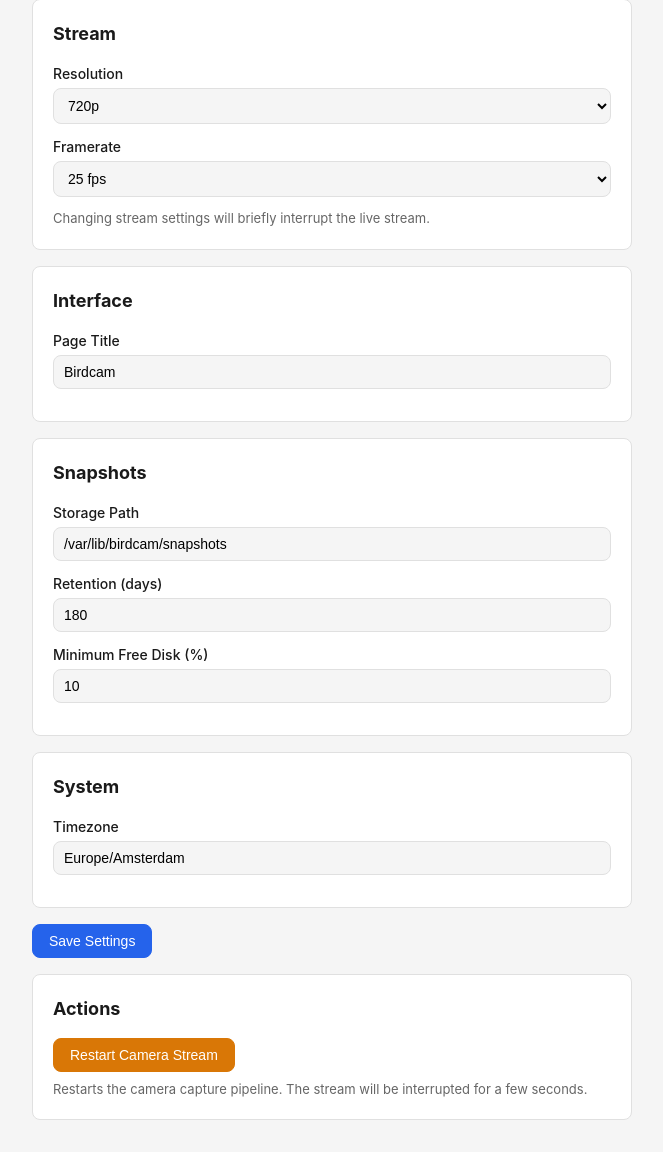
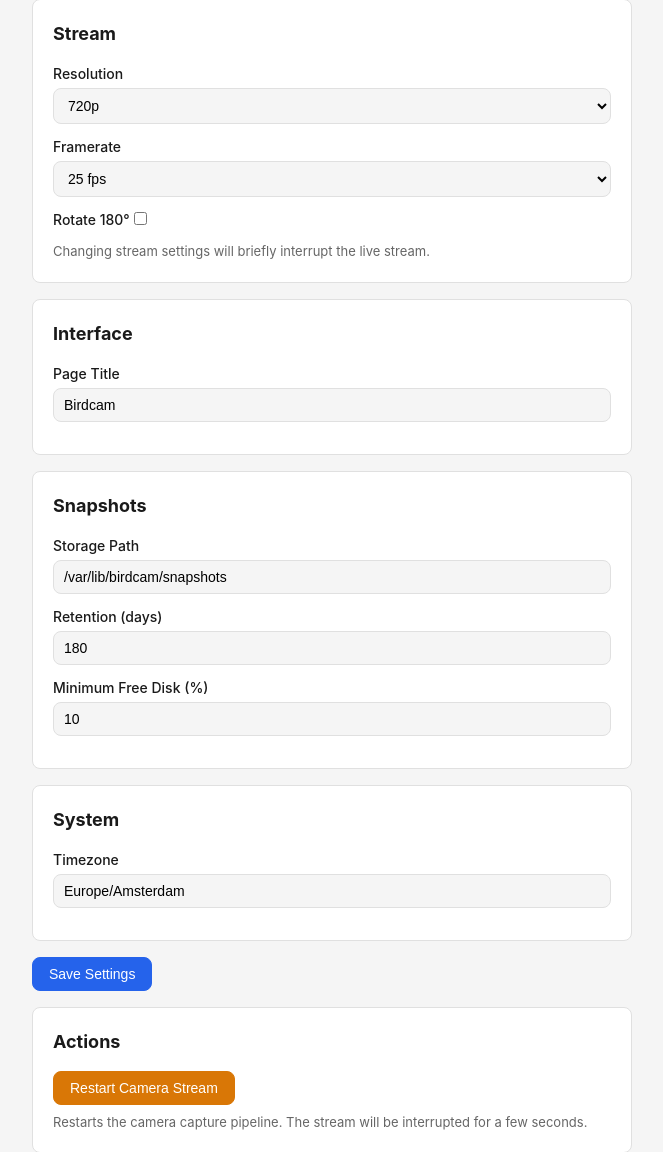
Before and after one commit to ruiterer/Vogelhuis, a Flask app: page /settings in a window 1280 px wide. Shown: the part 139-1291 px from the top of the page, without its empty margins (148-811 px from the left). Before the commit the page ends 1259 px from the top, so only its background shows below. Run offline with Flask 3, Linux system fonts and the light colour scheme; some libraries are stand-ins or nearby versions.

Commit message:
Add 180° rotation setting for camera stream
Adds a rotation toggle (0°/180°) to the settings page, persisted in
birdcam.yml and passed to rpicam-vid --rotation. Affects both the
live stream and snapshots. Requires stream restart to apply.

Co-Authored-By: Claude Opus 4.6 <noreply@anthropic.com>

```diff
--- a/src/app.py
+++ b/src/app.py
@@ -113,6 +113,8 @@ def api_config_put():
             current["stream"]["resolution"] = s["resolution"]
         if "framerate" in s:
             current["stream"]["framerate"] = int(s["framerate"])
+        if "rotation" in s:
+            current["stream"]["rotation"] = int(s["rotation"])
 
     if "ui" in new_config:
         if "title" in new_config["ui"]:
@@ -169,7 +171,8 @@ def _stream_config_changed(new_config):
     """Check if stream-related config was changed (requires service restart)."""
     if "stream" not in new_config:
         return False
-    return "resolution" in new_config["stream"] or "framerate" in new_config["stream"]
+    s = new_config["stream"]
+    return "resolution" in s or "framerate" in s or "rotation" in s
 
 
 # --- Error handlers ---
--- a/src/config.py
+++ b/src/config.py
@@ -10,6 +10,7 @@ DEFAULTS = {
     "stream": {
         "resolution": "720p",
         "framerate": 25,
+        "rotation": 0,
     },
     "ui": {
         "title": "Birdcam",
@@ -38,6 +39,7 @@ RESOLUTION_MAP = {
 }
 
 VALID_FRAMERATES = [5, 15, 25, 30]
+VALID_ROTATIONS = [0, 180]
 VALID_RESOLUTIONS = list(RESOLUTION_MAP.keys())
 
 
@@ -85,6 +87,10 @@ def validate(config):
     if fps not in VALID_FRAMERATES:
         errors.append(f"Invalid framerate: {fps}. Must be one of {VALID_FRAMERATES}")
 
+    rotation = config.get("stream", {}).get("rotation", 0)
+    if rotation not in VALID_ROTATIONS:
+        errors.append(f"Invalid rotation: {rotation}. Must be one of {VALID_ROTATIONS}")
+
     threshold = config.get("snapshots", {}).get("min_free_disk_percent", 10)
     if not (1 <= threshold <= 50):
         errors.append(f"min_free_disk_percent must be between 1 and 50, got {threshold}")
--- a/src/static/js/app.js
+++ b/src/static/js/app.js
@@ -178,6 +178,13 @@ function initSettings() {
             obj[parts[parts.length - 1]] = (value !== "" && !isNaN(num) && parts[parts.length - 1] !== "title" && parts[parts.length - 1] !== "timezone" && parts[parts.length - 1] !== "path") ? num : value;
         }
 
+        // Handle unchecked checkboxes (rotation: 0 when unchecked)
+        const rotationCheckbox = form.querySelector('[name="stream.rotation"]');
+        if (rotationCheckbox && !rotationCheckbox.checked) {
+            config.stream = config.stream || {};
+            config.stream.rotation = 0;
+        }
+
         try {
             const resp = await fetch("/api/config", {
                 method: "PUT",
--- a/src/templates/settings.html
+++ b/src/templates/settings.html
@@ -22,6 +22,10 @@
                     <option value="{{ fps }}" {% if config.stream.framerate == fps %}selected{% endif %}>{{ fps }} fps</option>
                     {% endfor %}
                 </select>
+            </label>
+            <label class="toggle-label">
+                Rotate 180°
+                <input type="checkbox" name="stream.rotation" value="180" {% if config.stream.rotation == 180 %}checked{% endif %}>
             </label>
             <p class="hint">Changing stream settings will briefly interrupt the live stream.</p>
         </section>
```
Also changed, not shown: 2 other files.
